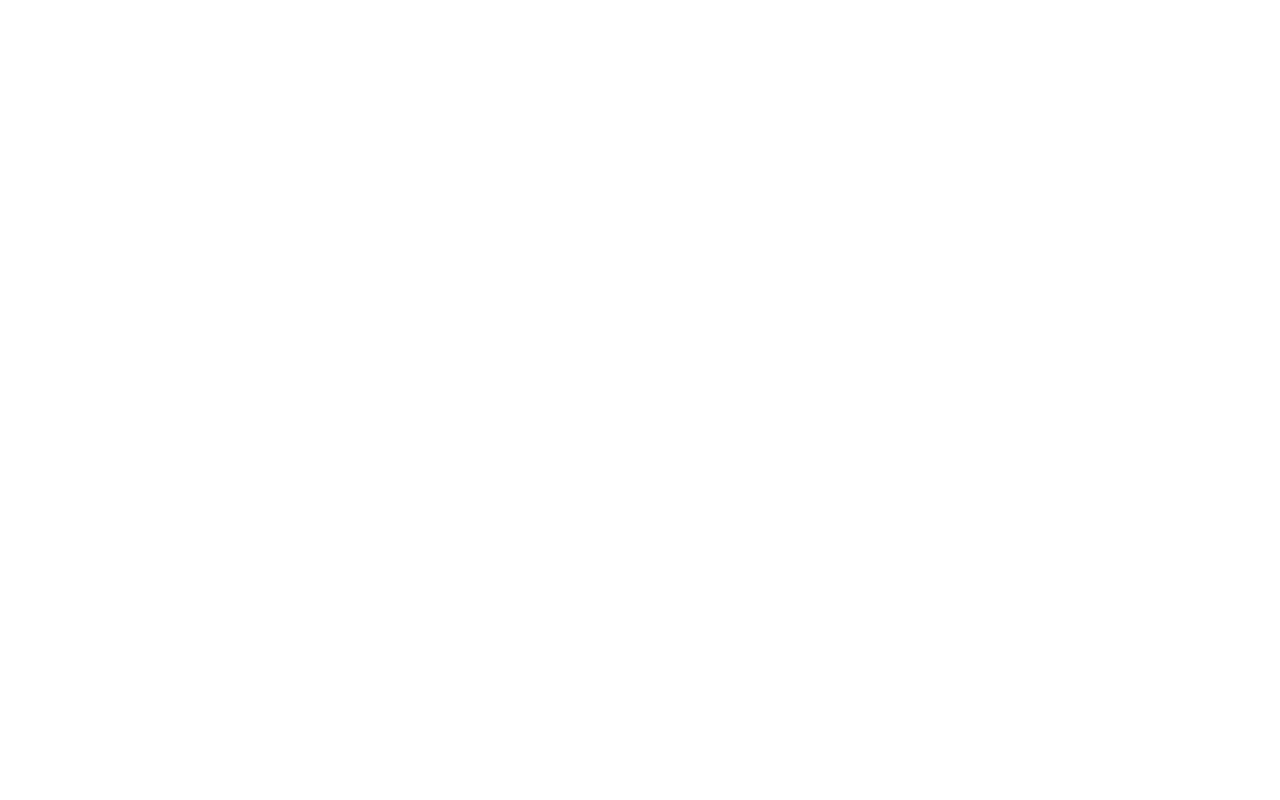
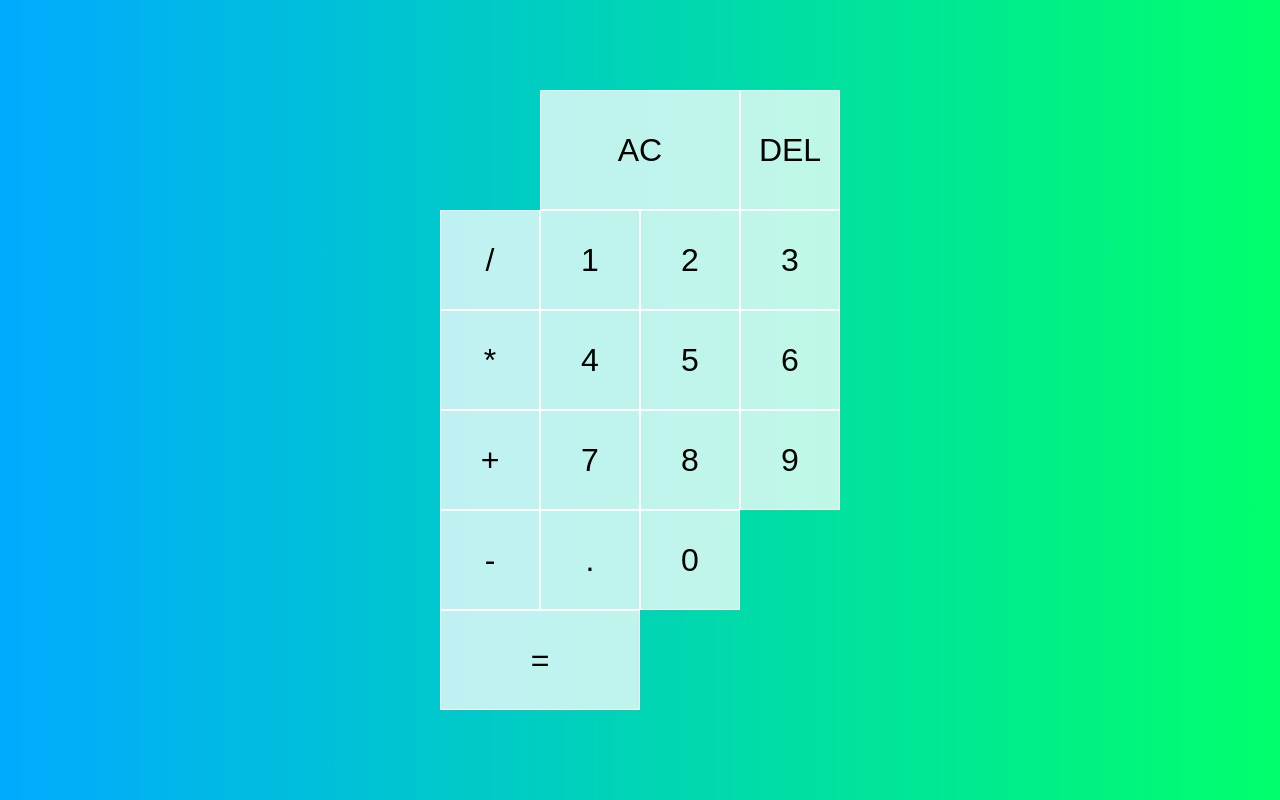
Before and after one commit to Istiak-Ahmed123/Calculator-Javascript, a plain HTML site: page index.html in a window 1280 px wide. Drawn offline with Linux system fonts and the light colour scheme.

Commit message:
javascript-calculator

```diff
--- a/index.html
+++ b/index.html
@@ -1,14 +1,45 @@
 <!DOCTYPE html>
 <html lang="en">
+
 <head>
     <meta charset="UTF-8">
     <meta http-equiv="X-UA-Compatible" content="IE=edge">
     <meta name="viewport" content="width=device-width, initial-scale=1.0">
     <title>Calculator-Javascript</title>
+
     <link rel="stylesheet" href="style.css">
+    <script src="app.js"></script>
 </head>
+
 <body>
+    <div class="calculator-grid">
+        <div class="ouput">
+            <div class="previous-operand"> </div>
+                <div class="current-operant"> </div>
+        </div>
+                    <button class="span-two">AC</button>
+                    <button>DEL</button>
+                    <button>/</button>
+                    <button>1</button>
+                    <button>2</button>
+                    <button>3</button>
+                    <button>*</button>
+                    <button>4</button>
+                    <button>5</button>
+                    <button>6</button>
+                    <button>+</button>
+                    <button>7</button>
+                    <button>8</button>
+                    <button>9</button>
+                    <button>-</button>
+                    <button>.</button>
+                    <button>0</button>
+                    <button class="span-two">=</button>
 
-    <script src="app.js"></script>
+    </div>
+
+
+
 </body>
+
 </html>
--- a/style.css
+++ b/style.css
@@ -0,0 +1,58 @@
+*, *::before, *::after {
+    box-sizing: border-box;
+    font-family: Gotham Rounded, sans-serif;
+    font-weight: normal;
+  }
+
+  body {
+    padding: 0;
+    margin: 0;
+    background: linear-gradient(to right, #00AAFF, #00FF6C);
+  }
+
+  .calculator-grid {
+    display: grid;
+    justify-content: center;
+    align-content: center;
+    min-height: 100vh;
+    grid-template-columns: repeat(4, 100px);
+    grid-template-rows: minmax(120px, auto) repeat(5, 100px);
+  }
+
+  .calculator-grid > button {
+    cursor: pointer;
+    font-size: 2rem;
+    border: 1px solid white;
+    outline: none;
+    background-color: rgba(255, 255, 255, .75);
+  }
+
+  .calculator-grid > button:hover {
+    background-color: rgba(255, 255, 255, .9);
+  }
+
+  .span-two {
+    grid-column: span 2;
+  }
+
+  .output {
+    grid-column: 1 / -1;
+    background-color: rgba(0, 0, 0, .75);
+    display: flex;
+    align-items: flex-end;
+    justify-content: space-around;
+    flex-direction: column;
+    padding: 10px;
+    word-wrap: break-word;
+    word-break: break-all;
+  }
+
+  .output .previous-operand {
+    color: rgba(255, 255, 255, .75);
+    font-size: 1.5rem;
+  }
+
+  .output .current-operand {
+    color: white;
+    font-size: 2.5rem;
+  }
```
